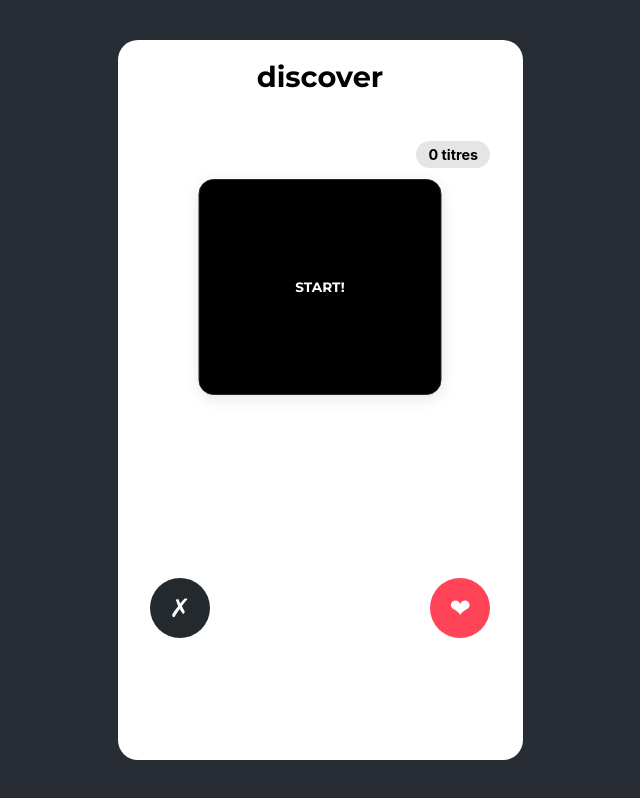
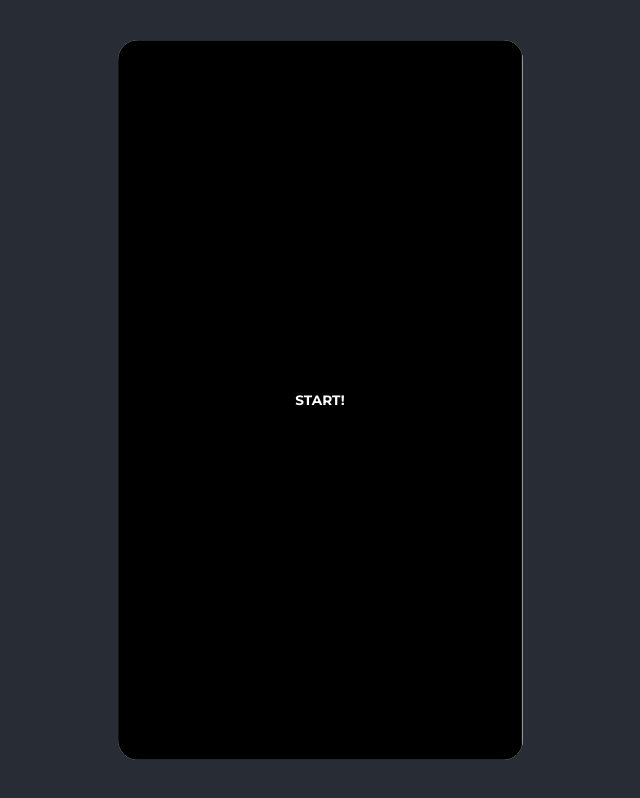
Before and after one commit to eliemine24/web-project, a React (Create React App) app: page / in a window 1280 px wide. Shown: the whole page, without its empty margins (320-960 px from the left). Built offline with nearby package versions, Linux system fonts and the light colour scheme.

Commit message:
Tentative merge page finale et le reste

```diff
--- a/src/View.css
+++ b/src/View.css
@@ -155,3 +155,25 @@
   filter: brightness(0.95) saturate(95%);
   transform: translateX(-50%) scale(1.1);
 }
+
+.Bouton-Musique{
+  width: 250px;
+  height: 60px;
+  background-color: #1db954; /* Vert Spotify-ish */
+  border: none;
+  border-radius: 30px;
+  color: white;
+  cursor: pointer;
+  position: relative;
+  overflow: hidden; /* Important pour masquer le texte qui sort */
+  display: flex;
+  justify-content: center;
+  align-items: center;
+}
+
+.Playlist-Scroll {
+  width: 300px;
+  height: 100px;
+  overflow-y: scroll;
+  scrollbar-width: thin;
+}
--- a/src/View.js
+++ b/src/View.js
@@ -1,40 +1,85 @@
-
 import './View.css';
 import React, { useState, useEffect } from 'react';
-import ListMusic from './ListMusic';
+import Recommandations from './Recos';
+import { addMusic, playlist } from './Model.tsx';
+import ListMusic from './ListMusic.jsx';
 
 function View() {
-  const [count, setCount] = useState(0);
-  const [screen, setScreen] = useState('discover');
-  function handleCount(){
-    setCount(count + 1);
+  const [screen, setScreen] = useState('init');
+  const [likes, setLikes] = useState(0);
+  const [urlsPool, setUrlsPool] = useState([]); // Stocke les 7 URLs
+  const [currentIndex, setCurrentIndex] = useState(0)
+
+  async function chargerNouveauPaquet() {
+    const nouvellesUrls = await Recommandations(7);
+    setUrlsPool(nouvellesUrls);
+    setCurrentIndex(0); // On repart au début du nouveau paquet
   }
+
+  useEffect(() => {
+    chargerNouveauPaquet();
+  }, []);
+
+  const currentUrl = urlsPool[currentIndex];
+
+  function passerALaSuivante(estUnLike, track) {
+    if (estUnLike) {
+      setLikes(likes + 1);
+      addMusic(track.trackId, {nom : track.trackName,
+                               nomArtiste : track.artistName});
+    }
+
+    if (currentIndex < 6) {
+      setCurrentIndex(currentIndex + 1);
+    } else {
+      chargerNouveauPaquet();
+    }
+  }
+
+  if (!currentUrl) return <div>Chargement du nouveau mix...</div>;
+
+
   function onFinish(){
     setScreen('playlist');
   }
+
+  function onStart(){
+    setScreen('discover');
+  }
+
   function onRestart(){
-    setCount(0);
+    setLikes(0);
+    setCurrentIndex(0);
     setScreen("discover");
+    chargerNouveauPaquet();
   }
+
   function getParam(){
     setScreen("parameter")
   }
 
-
   return (
     <div className="App">
       <header className="App-header">
+
+        {screen === 'init' && (
+          <PageInitiale
+            onStart={onStart}
+          />
+        )}
+
         {screen === 'discover' && (
           <PagePrincipale
-            count={count}
-            handleCount={handleCount}
-            onFinish={onFinish}
+            count={likes}
+            handleAction={(like, track) => passerALaSuivante(like, track)}
+            onFinish={() => setScreen('playlist')}
+            url={currentUrl}
           />
         )}
 
         {screen === 'playlist' && (
           <PageResultat
-            count={count}
+            count={likes}
             onRestart={onRestart}
             getParam={getParam}
           />
@@ -44,25 +89,40 @@ function View() {
   );
 }
 
-function PagePrincipale({count, handleCount, onFinish}){
+function PageInitiale({onStart}){
+  return(
+    <div className="Container">
+    <ButtonStart onClick={onStart}/>
+    </div>
+    )
+
+}
+
+function PagePrincipale({count, handleAction, onFinish, url}){
   const [track, setTrack] = useState(null);
   const [audio] = useState(new Audio());
   const [isPlaying, setIsPlaying] = useState(false);
 
   async function GetSong(){
     try {
-      const response = await fetch('https://itunes.apple.com/search?term=pop&genreId=14&limit=50&entity=song');
+      const response = await fetch(url);
       const data = await response.json();
-      console.log(data);
-      if (data.results && data.results[39]) {
-        const morceau = data.results[39];
+      const entier = Math.floor(Math.random() * (20 + 1));
+      if (data.results && data.results[entier]) {
+        const morceau = data.results[entier];
         setTrack(morceau);
+        audio.pause();
         audio.src = morceau.previewUrl;
+        audio.load();
         audio.play().catch(e => console.log("Audio en attente..."));
         setIsPlaying(true);}}
     catch(error){
       console.error("Erreur lors du fetch :", error);}
   }
+
+  useEffect(() => {
+      GetSong();
+  }, [url]);
 
 
   return(
@@ -70,19 +130,22 @@ function PagePrincipale({count, handleCount, onFinish}){
       <div className="Compteur">{count} titres</div>
       <h1>discover</h1>
       <div className="Music-Card">
-        {!isPlaying ? (<ButtonStart onClick={GetSong}/>):(<>
+        {track && (
+        <>
         <img
           src={track.artworkUrl100.replace('100x100', '400x400')}
           alt="cover"
           style={{ borderRadius: '15px', width: '100%' }}
         />
+
         <div className="Music-Info">
           <h2>{track.trackName}</h2>
           <p>{track.artistName}</p>
-        </div></>)}
+        </div>
+        </>)}
       </div>
-      <MyButton couleur="#ff4458" symbole="❤︎" bottom="17%" right="8%" onClick={handleCount}/>
-      <MyButton couleur="#24292e" symbole="✗" bottom="17%" left="8%"/>
+      <MyButton couleur="#ff4458" symbole="❤︎" bottom="13%" right="8%" onClick={() => handleAction(true, track)}/>
+      <MyButton couleur="#24292e" symbole="✗" bottom="13%" left="8%" onClick={() => handleAction(false)}/>
       {count > 0 && (<ButtonTerm onClick={onFinish}/>)}
     </div>
     )
@@ -138,8 +201,6 @@ function PageResultat({ count, onRestart, getParam }) {
 }
 
 
-
-
 function MyButton({couleur, symbole, bottom, right, left, onClick}) {
   return (
     <button
@@ -156,8 +217,6 @@ function MyButton({couleur, symbole, bottom, right, left, onClick}) {
     </button>
   );
 }
-
-
 
 function ButtonTerm({onClick}){
   return(
```
Also changed, not shown: src/ListMusic.jsx (+4 -4 lines).
